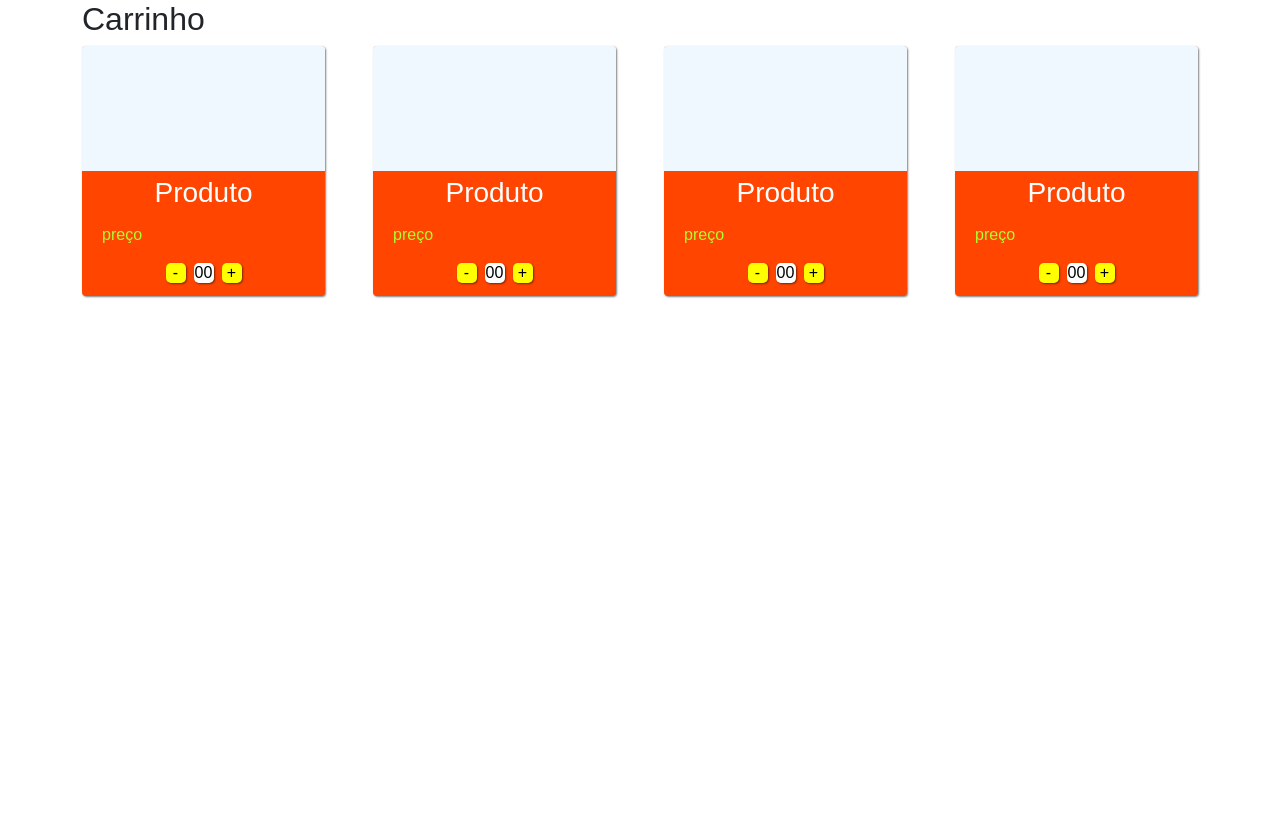
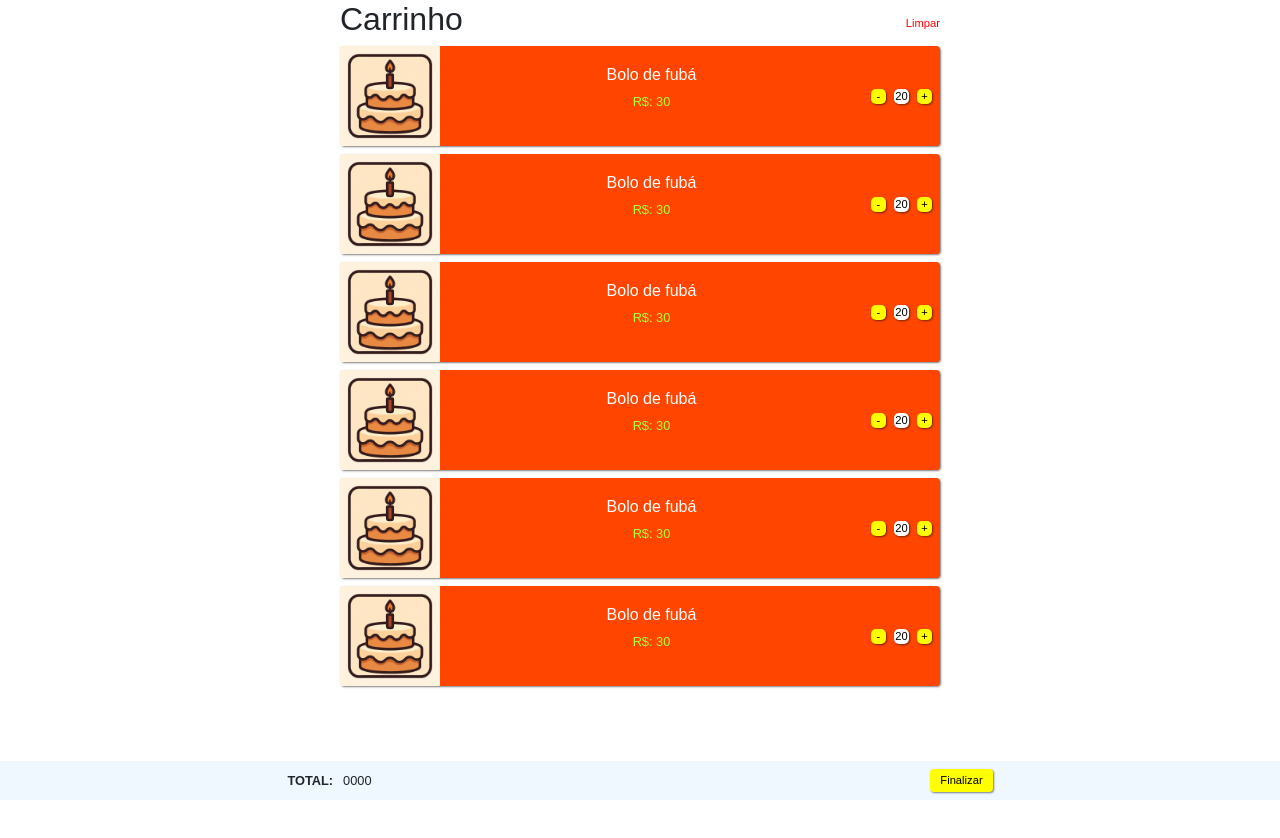
Before and after one commit to ThiagoAndrade92/store, a React (Vite) app: page /store/cart in a window 1280 px wide. Shown: the top 838 px of the page. Before the commit the page ends 800 px from the top, so only its background shows below. Built offline with nearby package versions, Linux system fonts and the light colour scheme.

Commit message:
Cart modificado e finalizado sem a lógica

```diff
--- a/data/products.js
+++ b/data/products.js
@@ -16,5 +16,42 @@ export const store = {
          "price": 30
       }
    ],
-   "cart": []
+   "cart": [
+      {
+         "id": 3,
+         "name": "Bolo de fubá",
+         "price": 30,
+         "qtd": 20
+      },
+      {
+         "id": 3,
+         "name": "Bolo de fubá",
+         "price": 30,
+         "qtd": 20
+      },
+      {
+         "id": 3,
+         "name": "Bolo de fubá",
+         "price": 30,
+         "qtd": 20
+      },
+      {
+         "id": 3,
+         "name": "Bolo de fubá",
+         "price": 30,
+         "qtd": 20
+      },
+      {
+         "id": 3,
+         "name": "Bolo de fubá",
+         "price": 30,
+         "qtd": 20
+      },
+      {
+         "id": 3,
+         "name": "Bolo de fubá",
+         "price": 30,
+         "qtd": 20
+      },
+   ]
 }
--- a/src/index.css
+++ b/src/index.css
@@ -16,6 +16,8 @@ html {
 }
 
 .container {
+   max-width: 1000px;
+   margin: 0 auto;
    min-height: 100vh;
 }
 
--- a/src/pages/Cart/Cart.module.css
+++ b/src/pages/Cart/Cart.module.css
@@ -1,31 +1,58 @@
+.cart {
+   padding-bottom: 90px;
+}
+
+.top {
+   max-width: 600px;
+   margin: 0 auto;
+}
+
+.top button {
+   font-size: .7rem;
+   background-color: transparent;
+   border: none;
+   color: #ff0000;
+   transition: all .3s ease-in-out;
+}
+
+.top button:hover {
+   color: #ce0101;
+}
+
+.cart_box {
+   max-width: 600px;
+   margin: 0 auto;
+}
+
 .cart_card {
-   height: 250px;
    background-color: orangered;
    color: #fff;
    border-radius: 4px;
    box-shadow: 1px 1px 2px rgba(0, 0, 0, .5);
 }
 
-.img {
-   background-color: #f0f8ff;
-   height: 50%;
-   border-radius: 3px 3px 0 0;
+.img img {
+   object-fit: cover;
+   object-position: center;
+   width: 100px;
+   height: 100px;
 }
 
 .text h3 {
-   text-align: center;
-   padding: 5px;
+   font-size: 1rem;
 }
 
 .text p {
+   font-size: .8rem;
    color: greenyellow;
-   padding-left: 20px;
+   text-align: center;
 }
 
 .btns span,
 .btns button {
-   height: 20px;
-   width: 20px;
+   font-size: .7rem;
+   height: 15px;
+   width: 15px;
    border: none;
    border-radius: 5px;
 
@@ -46,3 +73,38 @@
    background-color: #fff;
    color: #000;
 }
+
+.footer {
+   background-color: #f0f8ff;
+
+   position: fixed;
+   right: 0;
+   left: 0;
+   bottom: 0;
+}
+
+.total p {
+   margin-right: 10px;
+   margin-bottom: 0;
+
+   font-size: .8rem;
+   font-weight: 600;
+}
+
+.total span {
+   font-size: .8rem;
+}
+
+.footer button {
+   font-size: .7rem;
+   background-color: #ffff00;
+   border: none;
+   border-radius: 4px;
+   padding: 3px 10px;
+   box-shadow: 1px 1px 2px rgba(0, 0, 0, .5);
+   transition: all .3s ease-in-out;
+}
+
+.footer button:hover {
+   background-color: #dada02;
+}
--- a/src/pages/Cart/index.jsx
+++ b/src/pages/Cart/index.jsx
@@ -1,104 +1,60 @@
 //Css
 import style from './Cart.module.css';
 
+//Data
+import { store } from '../../../data/products';
+
 //Components
-import { Btn } from '../../components/Btn'
+import { Btn } from '../../components/Btn';
+
+//Image
+import Padrao from '../../assets/images/padrao.png';
 
 export const Cart = () => {
 
+   //Data
+   const cart = store.cart;
 
    return (
       <section className={`${style.cart}`}>
          <div className="container">
+            <div className={`${style.top} d-flex align-items-center justify-content-between`}>
                <h2>Carrinho</h2>
-            <div className={`${style.cart_box} row g-5`}>
+               <Btn>Limpar</Btn>
+            </div>
+            <div className={`${style.cart_box}`}>
 
-               <div className='col-5 col-md-4 col-lg-3'>
-                  <div className={`${style.cart_card}`}>
+               {cart.map((item) => (
+                     <div className={`${style.cart_card} mb-2 d-flex align-items-center justify-content-between`} key={item.id}>
                         <div className={`${style.img}`}>
-                        <img src="" alt="" />
+                           <img src={Padrao} alt={item.name} />
                         </div>
                         <div className={`${style.text}`}>
-                        <h3>Produto</h3>
-                        <p>preço</p>
+                           <h3>{item.name}</h3>
+                           <p>R$: {item.price}</p>
                         </div>
-                     <div className={`${style.btns} d-flex align-items-center justify-content-center`}>
+                        <div className={`${style.btns} d-flex align-items-center justify-content-center p-2`}>
                            <Btn className={`me-2 d-flex align-items-center justify-content-center`}>
                               -
                            </Btn>
-                        <span className='me-2 d-flex align-items-center justify-content-center'>00</span>
+                           <span className='me-2 d-flex align-items-center justify-content-center'>{item.qtd}</span>
                            <Btn className={`d-flex align-items-center justify-content-center`}>
                               +
                            </Btn>
                         </div>{/* btns */}
-                  </div>{/* cart_card */}
                      </div>
+               ))}
 
-               <div className='col-5 col-md-4 col-lg-3'>
-                  <div className={`${style.cart_card}`}>
-                     <div className={`${style.img}`}>
-                        <img src="" alt="" />
+            </div>{/* cart_box */}
+         <footer className={`${style.footer} p-2 d-flex align-items-center justify-content-around`}>
+               <div className={`${style.total} d-flex align-items-center justify-content-between`}>
+                  <p>TOTAL:</p>
+                  <span>0000</span>
                </div>
-                     <div className={`${style.text}`}>
-                        <h3>Produto</h3>
-                        <p>preço</p>
-                     </div>
-                     <div className={`${style.btns} d-flex align-items-center justify-content-center`}>
-                        <Btn className={`me-2 d-flex align-items-center justify-content-center`}>
-                           -
-                        </Btn>
-                        <span className='me-2 d-flex align-items-center justify-content-center'>00</span>
-                        <Btn className={`d-flex align-items-center justify-content-center`}>
-                           +
-                        </Btn>
-                     </div>{/* btns */}
-                  </div>{/* cart_card */}
-               </div>
+               <Btn>Finalizar</Btn>
+         </footer>
+         </div>{/* container */}
 
-               <div className='col-5 col-md-4 col-lg-3'>
-                  <div className={`${style.cart_card}`}>
-                     <div className={`${style.img}`}>
-                        <img src="" alt="" />
-                     </div>
-                     <div className={`${style.text}`}>
-                        <h3>Produto</h3>
-                        <p>preço</p>
-                     </div>
-                     <div className={`${style.btns} d-flex align-items-center justify-content-center`}>
-                        <Btn className={`me-2 d-flex align-items-center justify-content-center`}>
-                           -
-                        </Btn>
-                        <span className='me-2 d-flex align-items-center justify-content-center'>00</span>
-                        <Btn className={`d-flex align-items-center justify-content-center`}>
-                           +
-                        </Btn>
-                     </div>{/* btns */}
-                  </div>{/* cart_card */}
-               </div>
-
-               <div className='col-5 col-md-4 col-lg-3'>
-                  <div className={`${style.cart_card}`}>
-                     <div className={`${style.img}`}>
-                        <img src="" alt="" />
-                     </div>
-                     <div className={`${style.text}`}>
-                        <h3>Produto</h3>
-                        <p>preço</p>
-                     </div>
-                     <div className={`${style.btns} d-flex align-items-center justify-content-center`}>
-                        <Btn className={`me-2 d-flex align-items-center justify-content-center`}>
-                           -
-                        </Btn>
-                        <span className='me-2 d-flex align-items-center justify-content-center'>00</span>
-                        <Btn className={`d-flex align-items-center justify-content-center`}>
-                           +
-                        </Btn>
-                     </div>{/* btns */}
-                  </div>{/* cart_card */}
-               </div>
-
-            </div>
-         </div>
 
       </section>
    )
--- a/src/pages/Products/Products.module.css
+++ b/src/pages/Products/Products.module.css
@@ -1,3 +1,7 @@
+/* .products {
+   max-width: 1000px;
+} */
+
 .products h2 {
    font-size: 2.5em;
    font-weight: 600;
```
Lines whose indentation alone changed are shown as unchanged.
